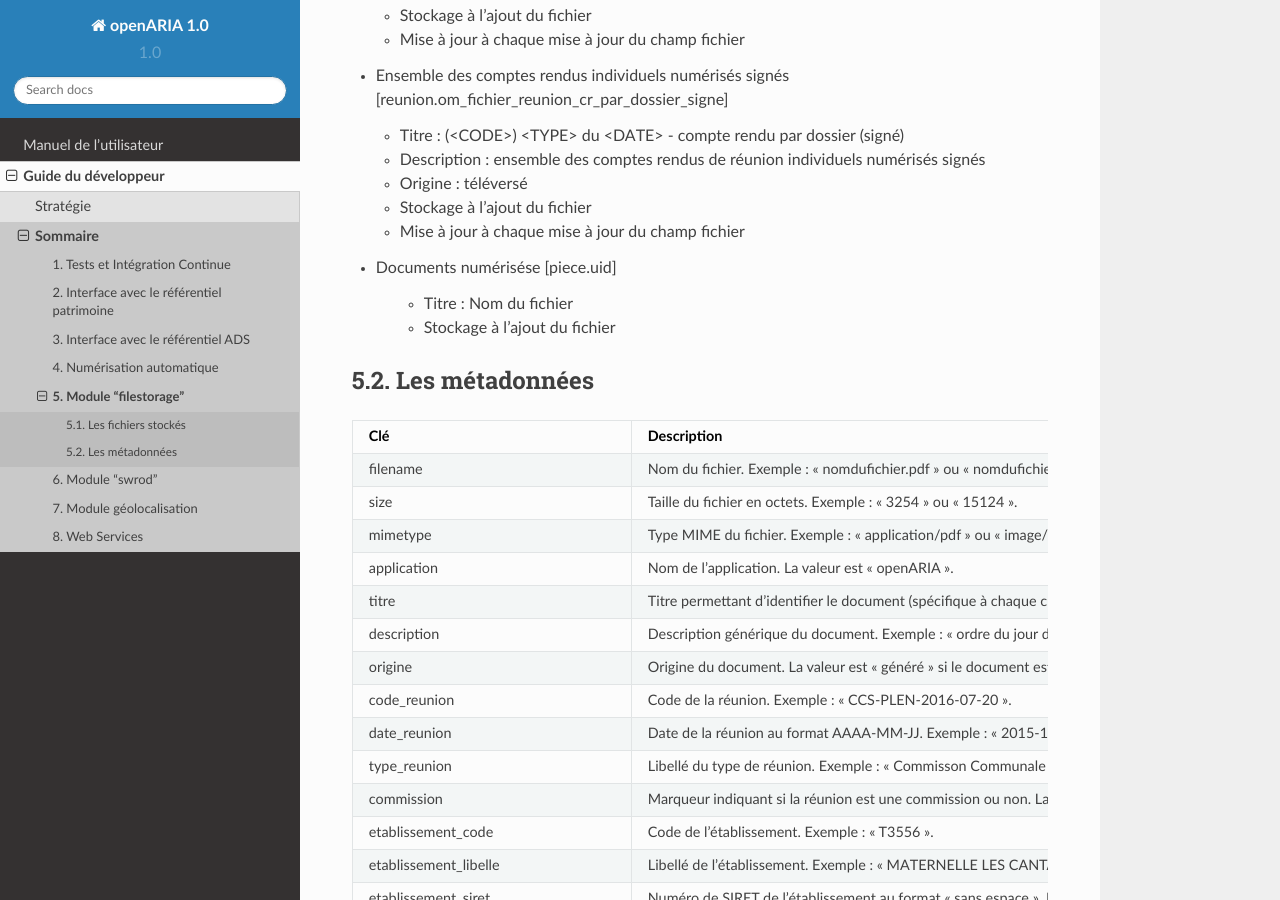
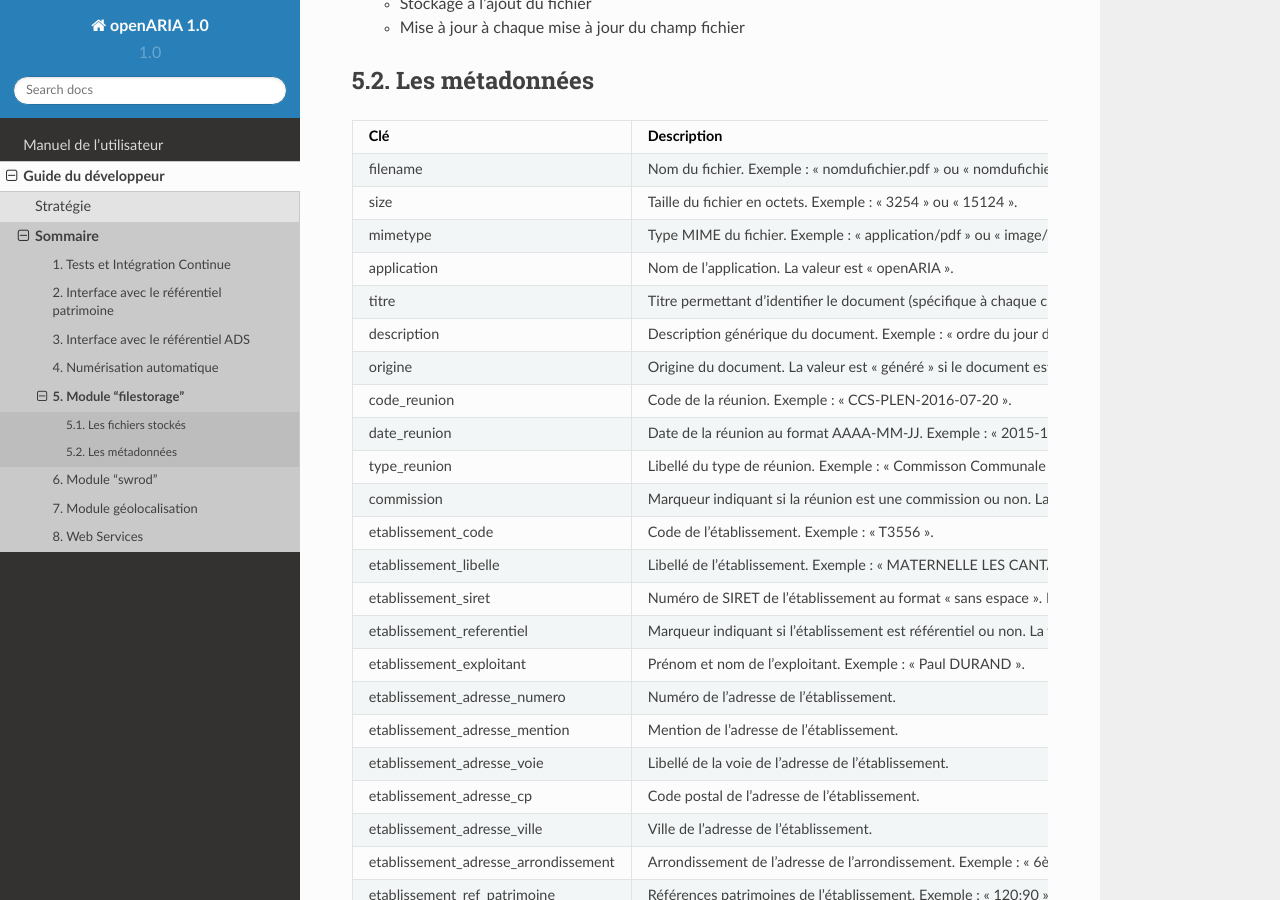
Before and after one commit to jcerini/openaria-documentation, a Sphinx documentation site: the page built from source/guide_developpeur/module_filestorage.rst, in a window 1280 px wide and 900 px high, scrolled down 2024 px. Built offline with Sphinx 7.4.7 and the Read the Docs theme 2.0.0, drawn with Linux system fonts in a browser that asks for light colours.

Commit message:
Supprime des lignes inutiles

```diff
--- a/source/guide_developpeur/module_filestorage.rst
+++ b/source/guide_developpeur/module_filestorage.rst
@@ -92,10 +92,6 @@ Les fichiers stockés
   - Stockage à l'ajout du fichier
   - Mise à jour à chaque mise à jour du champ fichier
 
-- Documents numérisése [piece.uid]
-
-    - Titre : Nom du fichier
-    - Stockage à l'ajout du fichier
 
 Les métadonnées
 ###############
```
